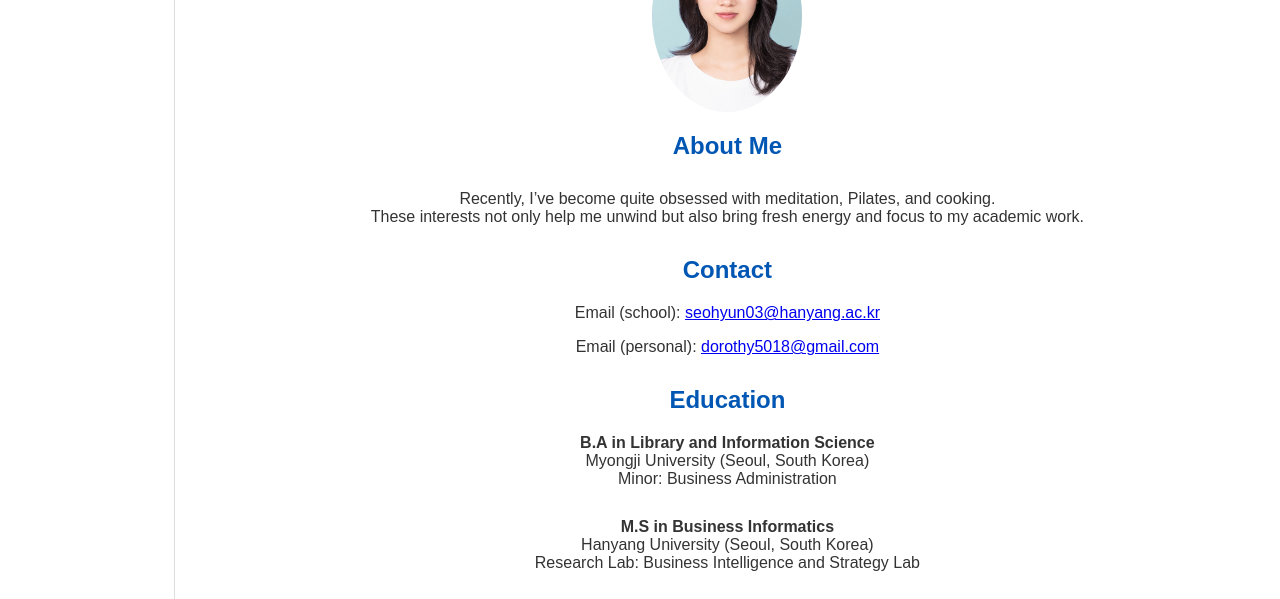
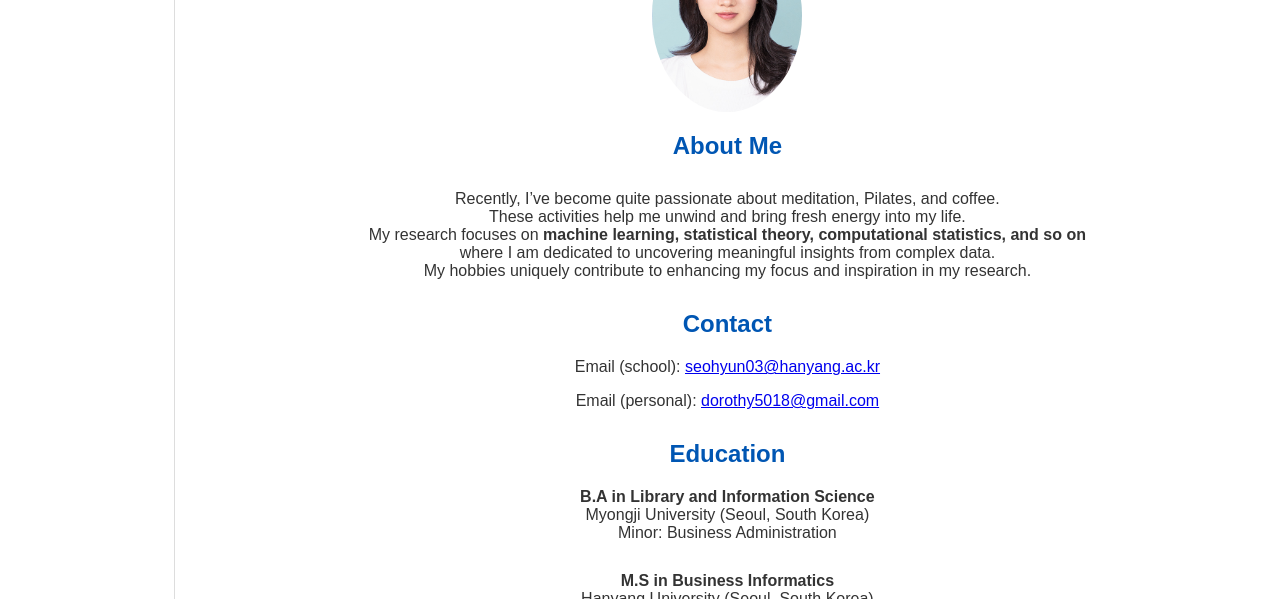
Before and after one commit to seohyun03/seohyun03, a plain HTML site: page index.html in a window 1280 px wide. Shown: the part 179-778 px from the top of the page. Drawn offline with Linux system fonts and the light colour scheme.

Commit message:
docs: about me text

```diff
--- a/index.html
+++ b/index.html
@@ -140,8 +140,11 @@
             <img src="seohyunprofile.jpg" alt="Your Photo" class="profile-image">
 
             <h2 style="margin-bottom: 30px;">About Me</h2>
-            <p>Recently, I’ve become quite obsessed with meditation, Pilates, and cooking.<br>
-                These interests not only help me unwind but also bring fresh energy and focus to my academic work.</p>
+            <p>Recently, I’ve become quite passionate about meditation, Pilates, and coffee.<br>
+                These activities help me unwind and bring fresh energy into my life.<br>
+                My research focuses on <strong>machine learning, statistical theory, computational statistics, and so on</strong> <br>
+                where I am dedicated to uncovering meaningful insights from complex data. <br>
+                My hobbies uniquely contribute to enhancing my focus and inspiration in my research.</p>
 
             <h2 style="margin-top: 30px; margin-bottom: 20px;">Contact</h2>
             <p>Email (school): <a href="mailto:seohyun03@hanyang.ac.kr">seohyun03@hanyang.ac.kr</a></p>
```
